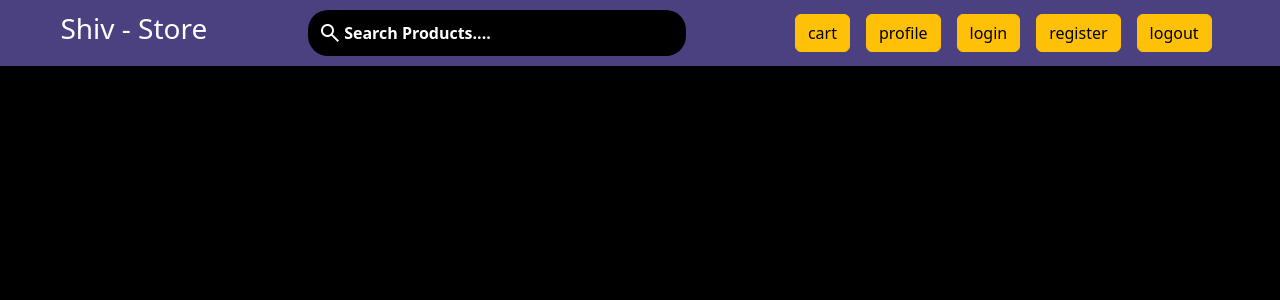
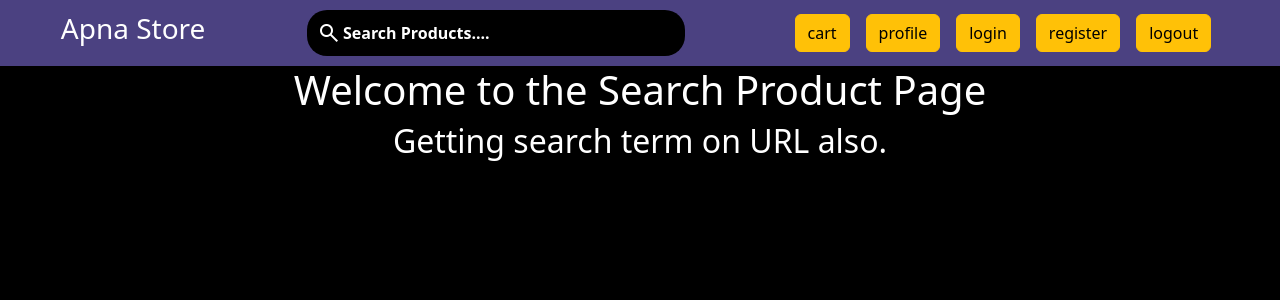
Before and after one commit to CoolShivas/011--MERN_E_Commerce_Platform_with_Admin_Panel, a React (Vite) app in the folder client/: page /product/search/1 in a window 1280 px wide. Shown: the top 300 px of the page. Built offline with nearby package versions, Linux system fonts and the light colour scheme; no server answers.

Commit message:
Formation of Dynamic ID of search term products on Route and redirecting to SearchProducts.jsx page using useNavigate by Dynamic ID.

```diff
--- a/client/src/App.jsx
+++ b/client/src/App.jsx
@@ -2,6 +2,7 @@ import ProductDetails from "./components/product/ProductDetails";
 import ShowProducts from "./components/product/ShowProducts";
 import { BrowserRouter, Routes, Route } from "react-router-dom";
 import Navbar from "./components/user/Navbar";
+import SearchProducts from "./components/product/SearchProducts";
 
 const App = () => {
   return (
@@ -10,6 +11,7 @@ const App = () => {
       <Routes>
         <Route path="/" element={<ShowProducts />} />
         <Route path="/product/:id" element={<ProductDetails />} />
+        <Route path="/product/search/:term" element={<SearchProducts />} />
       </Routes>
     </BrowserRouter>
   );
--- /dev/null
+++ b/client/src/components/product/SearchProducts.jsx
@@ -0,0 +1,14 @@
+import React from "react";
+
+const SearchProducts = () => {
+  return (
+    <>
+      <center>
+        <h1>Welcome to the Search Product Page</h1>
+        <h2>Getting search term on URL also.</h2>
+      </center>
+    </>
+  );
+};
+
+export default SearchProducts;
--- a/client/src/components/user/Navbar.jsx
+++ b/client/src/components/user/Navbar.jsx
@@ -1,13 +1,17 @@
 import React, { useState } from "react";
 import { Link } from "react-router-dom";
+import { useNavigate } from "react-router-dom";
 
 const Navbar = () => {
   const [searchTerm, setSearchTerm] = useState("");
+  const navigate = useNavigate();
 
   const handlerOnSearchSubmit = (event) => {
     event.preventDefault();
     console.log(searchTerm); // // Getting search input value on Browser's Console;
     setSearchTerm(" ");
+    // // // After entering the input value on search tag redirecting the user on SearchProducts.jsx page and getting that serach term on the Browser's URL also;
+    navigate(`/product/search/${searchTerm}`);
   };
 
   return (
@@ -19,7 +23,7 @@ const Navbar = () => {
             className="left"
             style={{ textDecoration: "none", color: "white" }}
           >
-            <h3>Shiv - Store</h3>
+            <h3>Apna Store</h3>
           </Link>
           <form className="search_bar" onSubmit={handlerOnSearchSubmit}>
             <span className="material-symbols-outlined">search</span>
```
